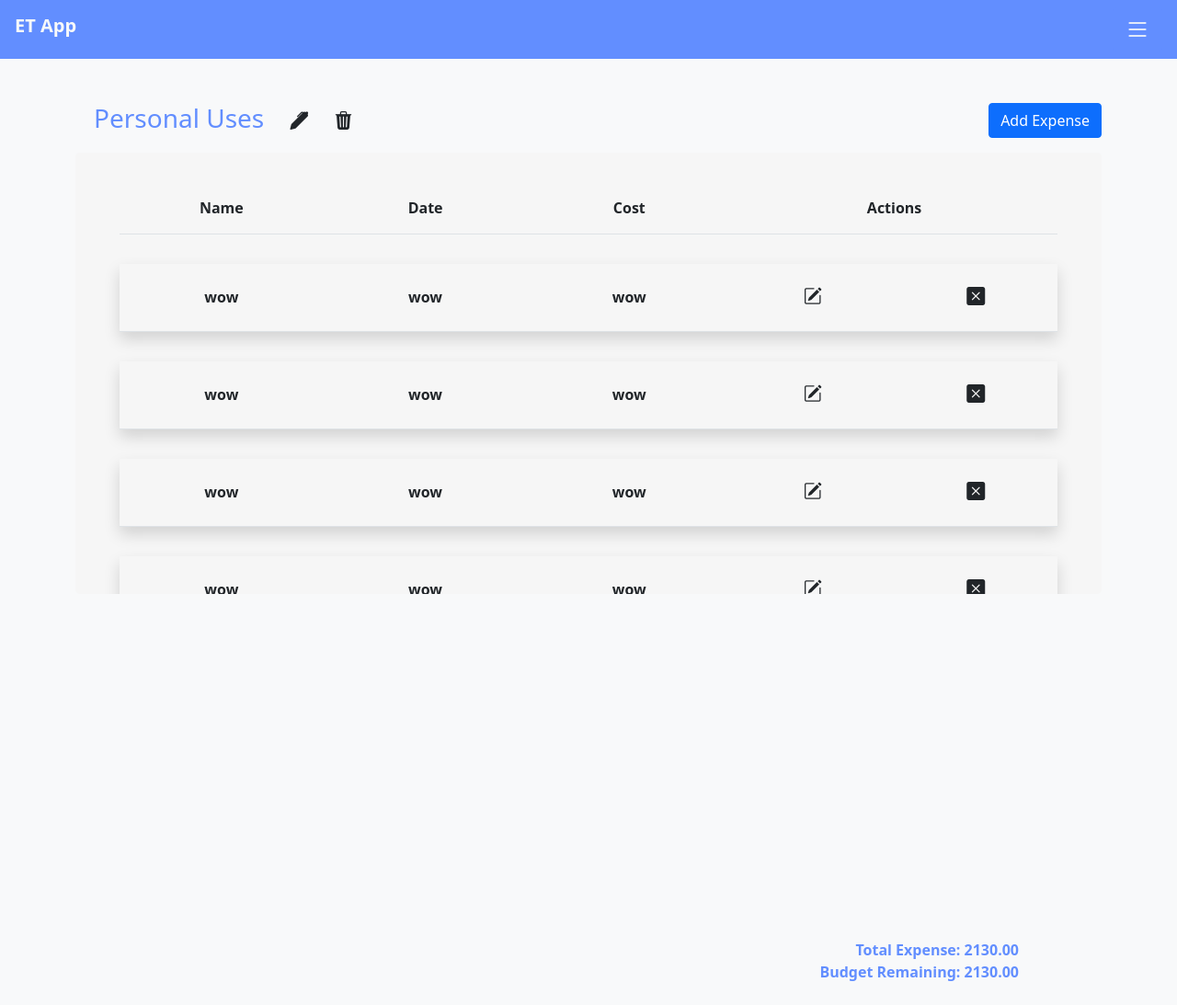
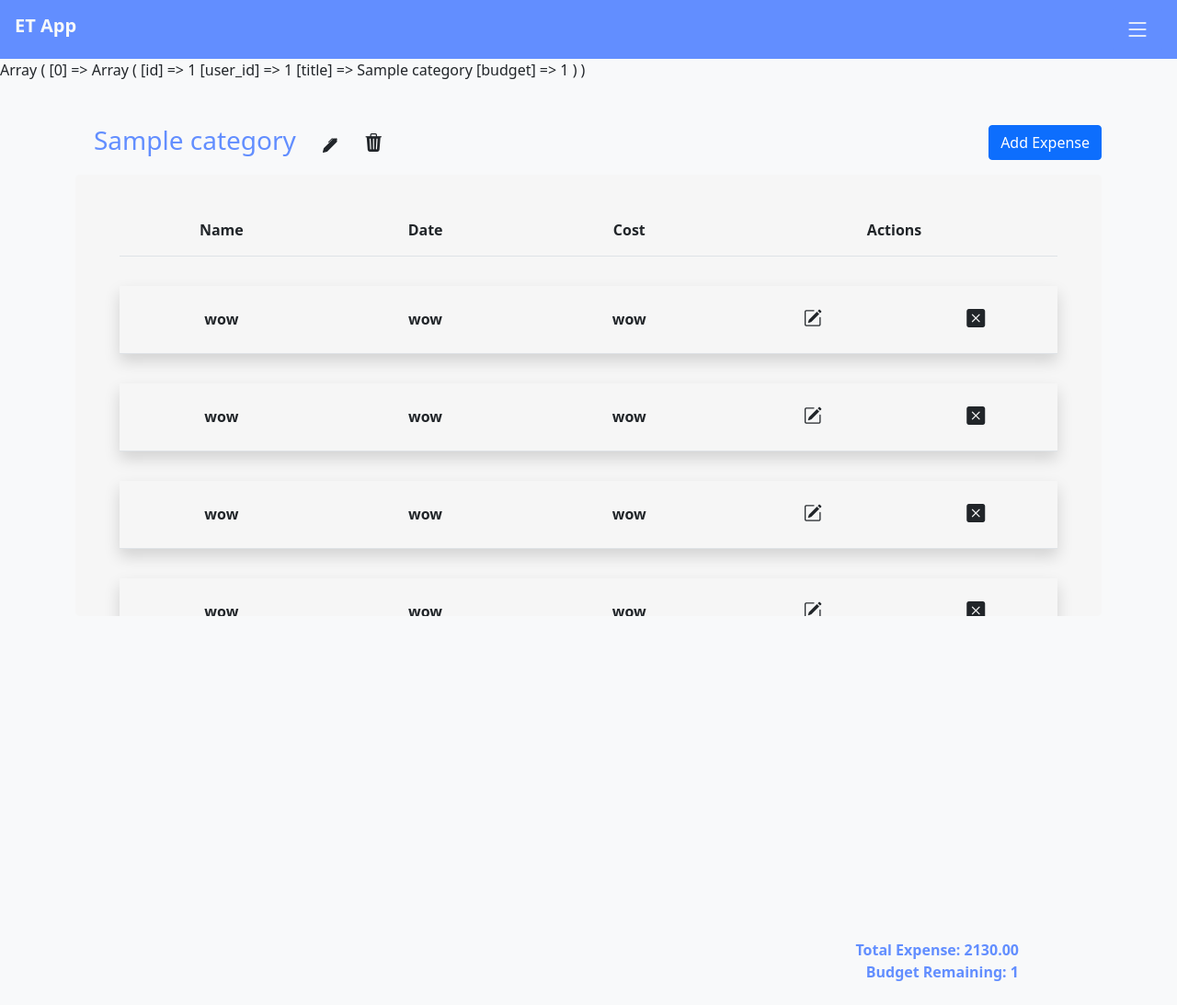
Before and after one commit to 0IUwUL/G-Track, a CodeIgniter app: page /Expense_Tracker_Elec-4/index.php/expense/view/1 in a window 1280 px wide. Shown: the whole page at 92% size. Run offline with CodeIgniter, Linux system fonts and the light colour scheme; tables that the repository leaves empty hold one stand-in row (values such as "Sample post").

Commit message:
Category CRUD rework done

```diff
--- a/application/config/routes.php
+++ b/application/config/routes.php
@@ -12,4 +12,6 @@ $route['translate_uri_dashes'] = FALSE;
 $route["Category/delete/(:any)"]="Category/delete/$1";
 
 // Expense
+$route["Expense/view/Cedit"] = "Expense/Cedit";
 $route["Expense/view/(:any)"]="Expense/view/$1";
+$route["expense_page/(:any)"]="Expense/view/$1";
--- a/application/controllers/Expense.php
+++ b/application/controllers/Expense.php
@@ -3,11 +3,36 @@ defined('BASEPATH') OR exit('No direct script access allowed');
 
 class Expense extends CI_Controller {
 
-    public function view(){
+    public function view($id){
         //echo $this->input->post('EId');
-        $id["cat_id"] = $this->input->post('EId');
+        $infoCat['cat_details'] = $this->category->get_row($id);
         $this->load->view("template/header");
-        $this->load->view("pages/expense_page", $id);
+        $this->load->view("pages/expense_page", $infoCat);
         $this->load->view("template/footer");
     }
+
+    public function Cedit(){
+        $Cupdate_data = array(
+            'user_id' => $this->session->userdata('user_id'),
+            'title'  =>  $this->input->post('title'),
+            'budget'  =>  $this->input->post('budget'),
+        );
+        $status = $this->category->update($this->input->post('CId'), $Cupdate_data);
+
+        $infoCat['cat_details'] = $this->category->get_row($this->input->post('CId'));
+        if($status)
+            redirect('expense_page/'.$this->input->post('CId'));
+        else
+            show_error("Update Error in Database", 0, $heading = 'An Error Was Encountered');
+
+    }
+
+    public function Cdelete($id){
+        $status = $this->category->delete($id);
+
+        if($status)
+            redirect('dashboard');
+        else
+            show_error("Error in Database", 0, $heading = 'An Error Was Encountered');
+    }
 }
--- a/application/models/Category_model.php
+++ b/application/models/Category_model.php
@@ -21,6 +21,15 @@ class Category_model extends CI_Model{
         }
     }
 
+    public function get_row($id){
+        $this->db->select('*');
+        $this->db->from('categories');
+        if($this->db->where('id =', $id)){
+            $objQuery = $this->db->get();
+            return $objQuery->result_array();
+        }
+    }
+
     public function update($id, $data){
         $this->db->where('id =', $id );
         if( $this->db->update('categories', $data))
--- a/application/views/pages/dashboard.php
+++ b/application/views/pages/dashboard.php
@@ -132,7 +132,7 @@
             <h5 class="modal-title" id="InputModalTitleLabel">Would you like to input an expense?</h5>
             </div>
             <div class="modal-body d-flex justify-content-end">
-            <?php echo form_open("Expense/view") ;?>
+            <?php echo form_open("Expense/view", 'id = "EForm" name = "EForm"') ;?>
                 <input type="hidden" id="EId" name="EId" value="">
                 <button type="button" class="btn btn-secondary" data-bs-dismiss="modal">Close</button>
                 <button type="submit" class="btn btn-primary">Continue</button>
@@ -142,4 +142,4 @@
     </div>
 </div>
 
-<script src = "script.js"></script>
+<script src = "<?php echo base_url('assets/script/script.js')?>"></script>
--- a/application/views/pages/expense_page.php
+++ b/application/views/pages/expense_page.php
@@ -1,10 +1,30 @@
+<?php print_r($cat_details); ?>
 <div class="container mt-5">
     <!-- header -->
     <div class="d-flex justify-content-between">
       <div class="row mx-2 d-inline">
-        <h3 class="d-inline text-color">Personal Uses</h3>
-        <i class="bi bi-pen-fill d-inline h5"></i>
-        <i class="bi bi-trash3-fill d-inline h5"></i>
+        <h3 class="d-inline text-color"><?php echo $cat_details[0]['title']; ?></h3>
+        <i
+        class="Cedit btn bi bi-pen-fill d-inline h5"
+        role="button"
+        data-bs-toggle="modal"
+        data-bs-target="#InputModal"
+        onclick = "edit(<?php echo $cat_details[0]['id']; ?>);"
+        data-title ="<?php echo $cat_details[0]['title']; ?>"
+        data-budget = "<?php echo $cat_details[0]['budget']; ?>"
+        id = "C<?php echo $cat_details[0]['id']; ?>"
+        >
+
+        </i>
+        <i class="bi bi-trash3-fill d-inline h5"
+        role="button"
+        data-bs-toggle="modal"
+        data-bs-target="#DelModal"
+        onclick = "del(<?php echo $cat_details[0]['id']; ?>);"
+        id = "D<?php echo $cat_details[0]['id']; ?>"
+        >
+
+        </i>
       </div>
       <div>
         <button type="button" class="btn btn-primary">Add Expense</button>
@@ -69,7 +89,57 @@
         <strong>Total Expense: 2130.00</strong>
       </div>
       <div class="text-color d-flex justify-content-end">
-        <strong>Budget Remaining: 2130.00</strong>
+        <strong>Budget Remaining: <?php echo $cat_details[0]['budget']; ?></strong>
       </div>
     </div>
   </div>
+
+
+<!-- Modal -->
+<div class="modal fade" id="InputModal" tabindex="-1" aria-labelledby="InputModalLabel" aria-hidden="true">
+    <div class="modal-dialog modal-dialog-centered text-color">
+        <div class="modal-content">
+            <div class="modal-header justify-content-center">
+            <h5 class="modal-title" id="InputModalTitleLabel">Create Category</h5>
+            </div>
+            <div class="modal-body">
+                <?php echo form_open("Category/input", 'id = "CForm" name = "CForm"') ;?>
+                    <div class="mb-3">
+                        <label for="CategoryName" class="form-label">Category Name</label>
+                        <input type="text" class="form-control" id="CategoryName" aria-describedby="CategoryNameHelp" name = "title" required>
+                    </div>
+                    <div class="mb-3">
+                        <label for="Budget" class="form-label">Budget</label>
+                        <input type="number" class="form-control" id="Budget" name = "budget" required>
+                    </div>
+                    <input type="hidden" id="CId" name="CId" value="">
+
+            </div>
+            <div class="modal-footer">
+                <button type="button" class="btn btn-secondary" data-bs-dismiss="modal">Close</button>
+                <button type="submit" class="btn btn-primary">Save Category</button>
+            </div>
+                </form>
+        </div>
+    </div>
+</div>
+
+
+<!--Delete Modal -->
+<div class="modal fade" id="DelModal" tabindex="-1" aria-labelledby="DelModalLabel" aria-hidden="true">
+    <div class="modal-dialog modal-dialog-centered text-color">
+        <div class="modal-content">
+            <div class="modal-header justify-content-center">
+            <h5 class="modal-title" id="DelModalTitleLabel">This would delete the expenses included in this category.</h5>
+            </div>
+            <div class="modal-body d-flex justify-content-end">
+            <?php echo form_open("Expense/Cdelete/".$cat_details[0]['id']."/") ;?>
+                <button type="button" class="btn btn-secondary" data-bs-dismiss="modal">Close</button>
+                <button type="submit" class="btn btn-primary">Continue</button>
+            </form>
+            </div>
+        </div>
+    </div>
+</div>
+
+<script src = "<?php echo base_url('assets/script/script.js')?>"></script>
--- a/assets/script/script.js
+++ b/assets/script/script.js
@@ -1,15 +1,15 @@
 
 // For CRUD
-function edit(id){
-  var id = document.querySelector("#C"+id).getAttribute("data-id");
+function Cedit(id){
+  console.log(id);
   var title = document.querySelector("#C"+id).getAttribute("data-title");
   var budget = document.querySelector("#C"+id).getAttribute("data-budget");
-  document.querySelector("#InputModalTitleLabel").innerHTML = "Edit Category (" + title + ")";
+  document.querySelector("#EditModalTitleLabel").innerHTML = "Edit Category (" + title + ")";
 
   document.querySelector("#CategoryName").value = title;
   document.querySelector("#Budget").value = budget;
   document.querySelector("#CId").value = id;
-  document.querySelector("#CForm").action = "Category/edit";
+  document.querySelector("#CForm").action = "Cedit";
 }
 
 document.querySelector(".Cadd").addEventListener("click", () => {
```
Also changed, not shown: application/controllers/Category.php (+0 -24 lines).
